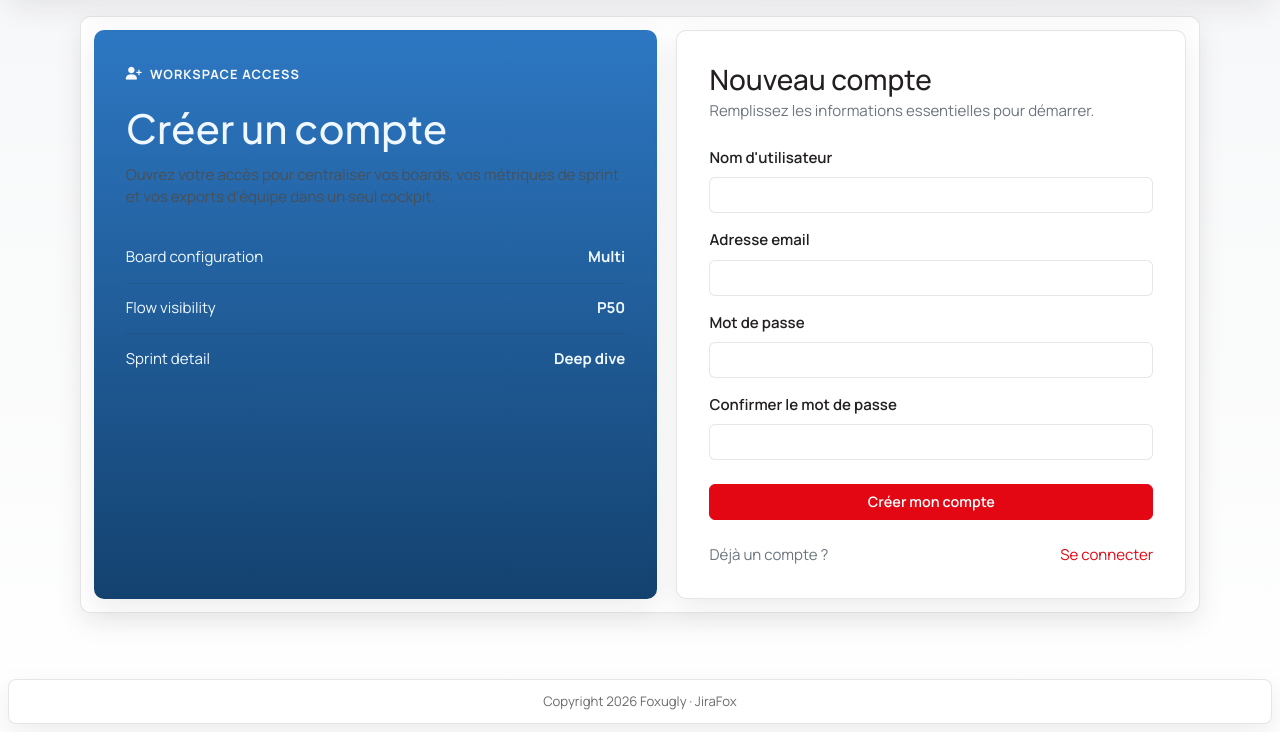
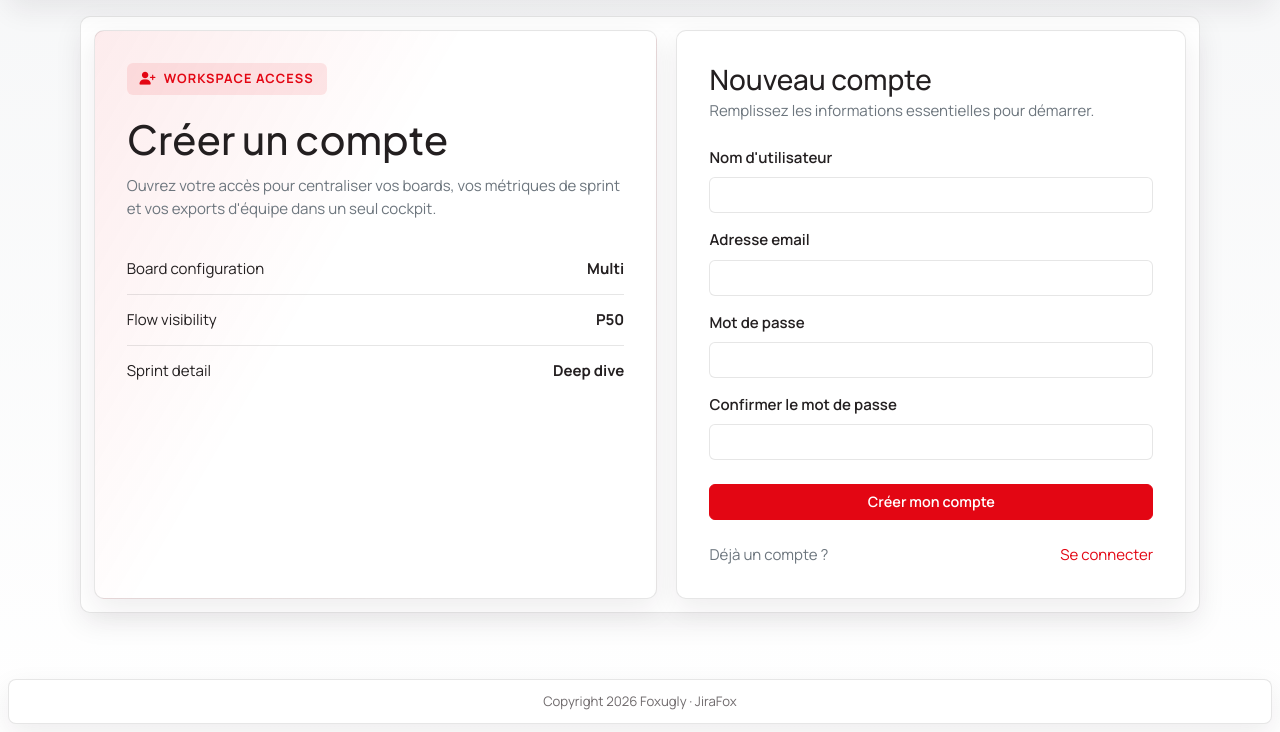
Before and after one commit to Foxugly/JiraFox, a Django app: page /accounts/signup/ in a window 1280 px wide. Shown: the part 68-800 px from the top of the page. Run offline with Django 5.2, Linux system fonts and the light colour scheme; parts of the project's set-up code (start-up, migrations or seed data) failed here and were passed over.

Commit message:
fix(ui): align the login/signup aside with the app theme (#13)
The aside kept the old blue gradient with light text after the Solidaris
theme refresh. It now uses the same panel as the hero (surface + light red
tint, ink text), in light and dark mode.


Claude-Session: https://claude.ai/code/session_01SpYiWjg5XRQPh23YXz36PJ

Co-authored-by: foxugly <foxugly@gmail.com>
Co-authored-by: Claude Opus 5.5 <noreply@anthropic.com>

```diff
--- a/static/css/app.css
+++ b/static/css/app.css
@@ -1346,6 +1346,15 @@ div.dt-container div.dt-length select {
         var(--app-surface);
 }
 
+/* Login / signup aside: same panel as the rest of the app (it kept the old blue gradient). */
+.auth-aside {
+    background:
+        linear-gradient(120deg, rgba(227, 6, 19, 0.08), transparent 42%),
+        var(--app-surface);
+    border: 1px solid var(--app-line);
+    color: var(--app-ink);
+}
+
 .feature-card {
     background: var(--app-surface-strong);
     border: 1px solid var(--app-line);
--- a/templates/account/login.html
+++ b/templates/account/login.html
@@ -6,12 +6,12 @@
     <section class="auth-shell page-shell glass-panel">
         <div class="auth-layout">
             <aside class="auth-aside">
-                <span class="page-kicker bg-transparent text-light p-0 mb-3">
+                <span class="page-kicker mb-3">
                     <i class="fa-solid fa-lock"></i>
                     {% trans "Secure access" %}
                 </span>
                 <h1 class="hero-title fs-1 mt-2 mb-3">{% trans "Connexion" %}</h1>
-                <p class="mb-4 text-light-emphasis">
+                <p class="mb-4 text-secondary">
                     {% trans "Retrouvez votre cockpit Jira, vos métriques de flux et vos configurations de board dans une interface pensée pour aller vite." %}
                 </p>
                 <div class="stat-chip">
--- a/templates/account/signup.html
+++ b/templates/account/signup.html
@@ -6,12 +6,12 @@
     <section class="auth-shell page-shell glass-panel">
         <div class="auth-layout">
             <aside class="auth-aside">
-                <span class="page-kicker bg-transparent text-light p-0 mb-3">
+                <span class="page-kicker mb-3">
                     <i class="fa-solid fa-user-plus"></i>
                     {% trans "Workspace access" %}
                 </span>
                 <h1 class="hero-title fs-1 mt-2 mb-3">{% trans "Créer un compte" %}</h1>
-                <p class="mb-4 text-light-emphasis">
+                <p class="mb-4 text-secondary">
                     {% trans "Ouvrez votre accès pour centraliser vos boards, vos métriques de sprint et vos exports d'équipe dans un seul cockpit." %}
                 </p>
                 <div class="stat-chip">
```
